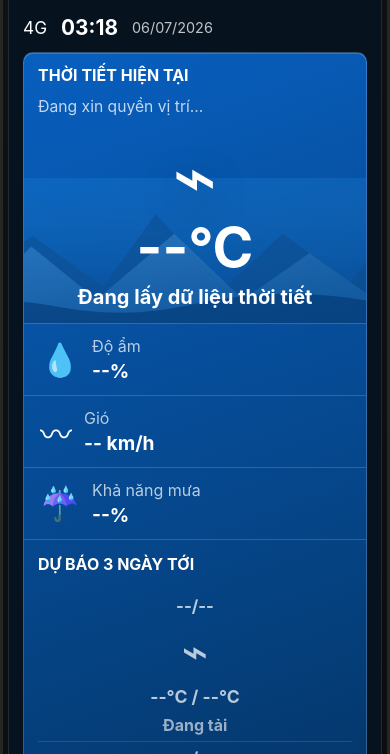
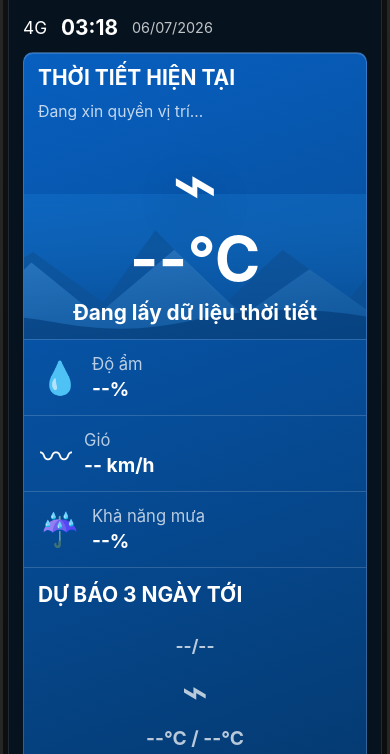
Before and after one commit to NienCongChua/tramaidanang, a website: page index.html in a window 390 px wide. Shown: the part 90-844 px from the top of the page. Drawn offline with Linux system fonts and the light colour scheme.

Commit message:
Fix weather responsive text sizing

```diff
--- a/styles.css
+++ b/styles.css
@@ -245,7 +245,7 @@ a {
 .editor-panel h2 {
   margin: 0;
   text-transform: uppercase;
-  font-size: clamp(1rem, 1.5vw, 1.45rem);
+  font-size: clamp(1.12rem, 1.2rem + 0.45vw, 1.45rem);
   letter-spacing: 0;
 }
 
@@ -282,7 +282,7 @@ a {
 .weather-icon {
   position: relative;
   z-index: 1;
-  font-size: clamp(5.8rem, 11vw, 9rem);
+  font-size: clamp(5.4rem, 4.7rem + 3vw, 9rem);
   filter: drop-shadow(0 14px 20px rgba(0, 0, 0, 0.25));
 }
 
@@ -293,7 +293,7 @@ a {
 
 .temperature strong {
   display: block;
-  font-size: clamp(4rem, 8vw, 7.2rem);
+  font-size: clamp(4.2rem, 3.45rem + 3.2vw, 7.2rem);
   line-height: 0.95;
   letter-spacing: 0;
 }
@@ -301,8 +301,9 @@ a {
 .temperature span {
   display: block;
   margin-top: 12px;
-  font-size: clamp(1.25rem, 2.4vw, 2rem);
+  font-size: clamp(1.35rem, 1.12rem + 0.95vw, 2rem);
   font-weight: 650;
+  overflow-wrap: anywhere;
 }
 
 .weather-stats {
@@ -336,7 +337,8 @@ a {
 }
 
 .weather-stats strong {
-  font-size: clamp(1.2rem, 2vw, 1.6rem);
+  font-size: clamp(1.22rem, 1.08rem + 0.55vw, 1.6rem);
+  overflow-wrap: anywhere;
 }
 
 .forecast-block,
@@ -375,7 +377,7 @@ a {
 
 .forecast-day time {
   font-weight: 700;
-  font-size: 1.05rem;
+  font-size: 1.08rem;
 }
 
 .forecast-day span {
@@ -383,13 +385,15 @@ a {
 }
 
 .forecast-day strong {
-  font-size: clamp(1.1rem, 2vw, 1.55rem);
+  font-size: clamp(1.18rem, 1.05rem + 0.55vw, 1.55rem);
 }
 
 .forecast-day p {
   margin: 0;
   color: rgba(255, 255, 255, 0.82);
   font-weight: 650;
+  font-size: 1rem;
+  line-height: 1.25;
 }
 
 .featured-notice {
@@ -1120,6 +1124,28 @@ select:focus {
     min-height: 190px;
   }
 
+  .temperature strong {
+    font-size: 4.25rem;
+  }
+
+  .temperature span {
+    font-size: 1.38rem;
+  }
+
+  .weather-stats div {
+    grid-template-columns: auto minmax(0, 1fr);
+    padding-block: 14px;
+  }
+
+  .weather-stats small {
+    font-size: 1.04rem;
+  }
+
+  .forecast-day {
+    min-height: 124px;
+    padding-block: 12px;
+  }
+
   .weather-stats div + div,
   .forecast-day + .forecast-day {
     border-left: 0;
@@ -1190,11 +1216,20 @@ select:focus {
   }
 
   .temperature strong {
-    font-size: 3.45rem;
+    font-size: 3.85rem;
   }
 
   .weather-icon {
-    font-size: 4.7rem;
+    font-size: 4.9rem;
+  }
+
+  .temperature span {
+    font-size: 1.3rem;
+  }
+
+  .weather-stats strong,
+  .forecast-day strong {
+    font-size: 1.2rem;
   }
 
   .notice-item {
```
